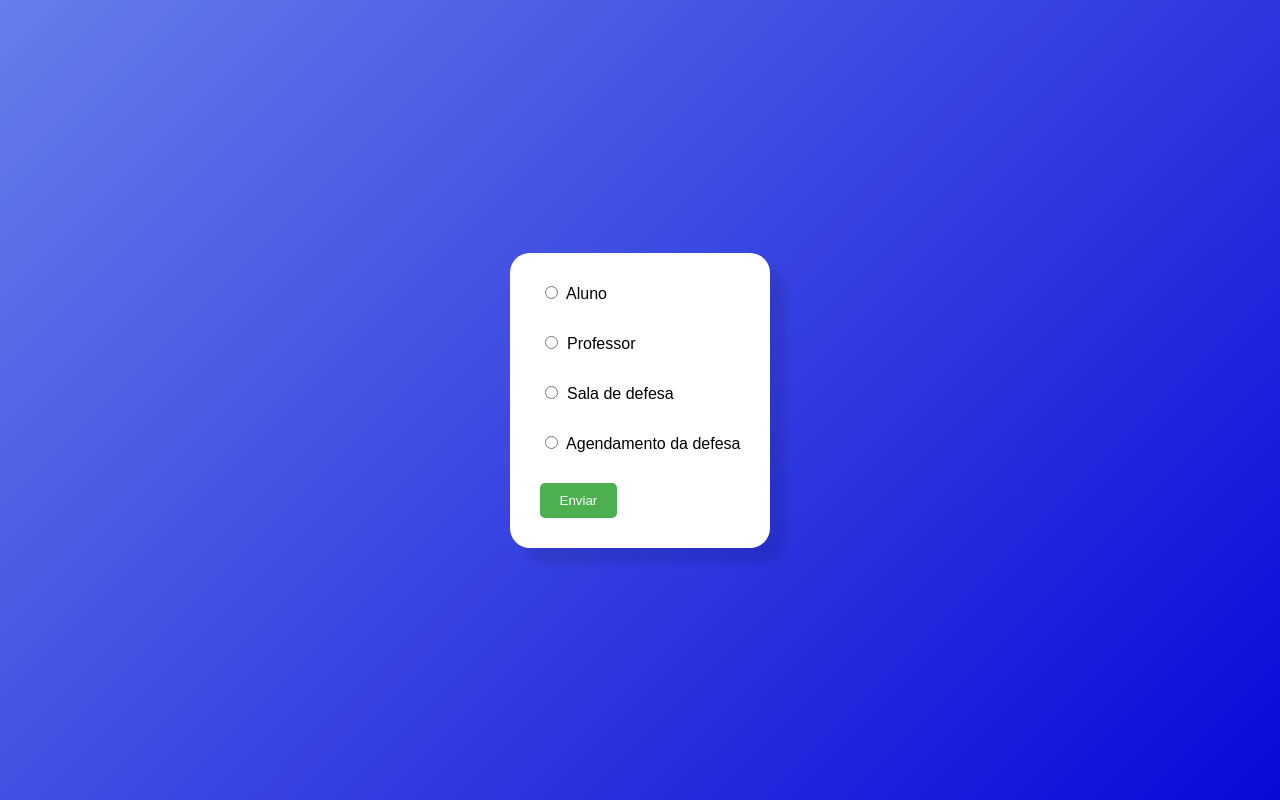
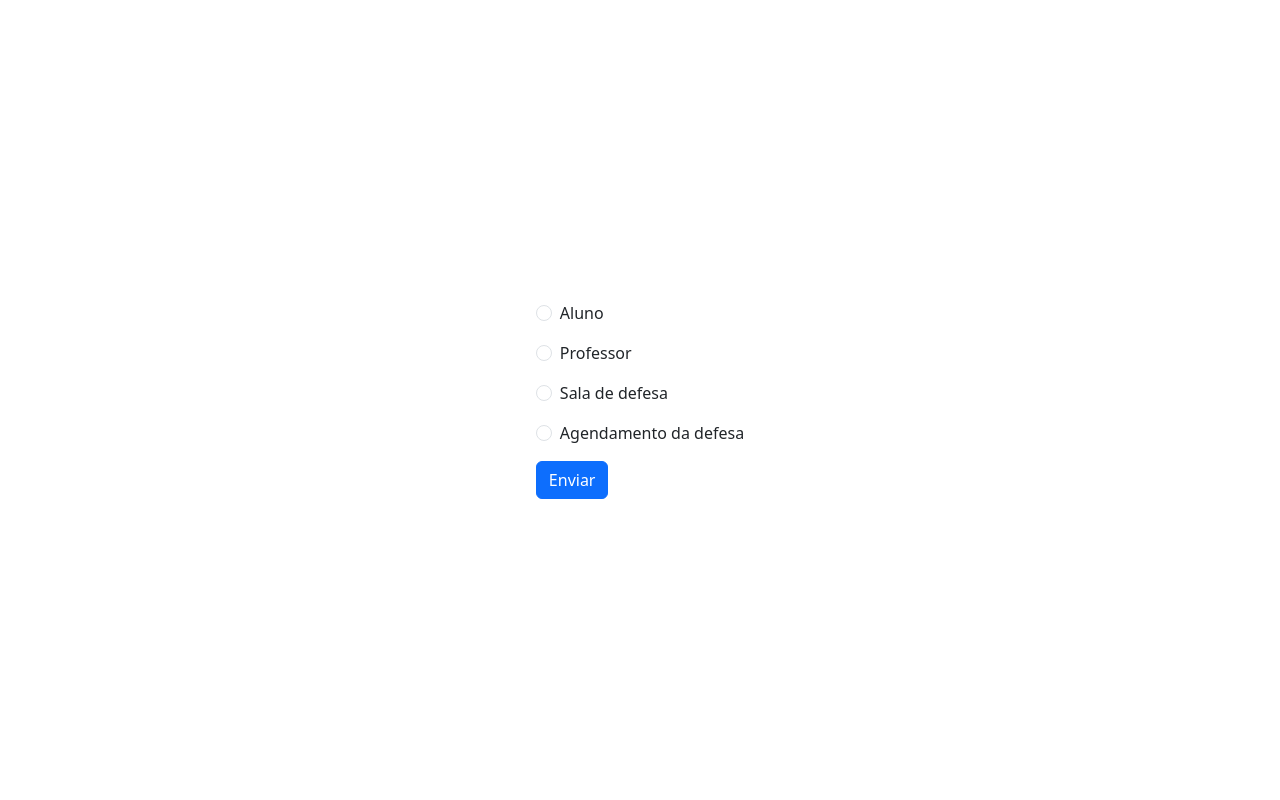
Before and after one commit to MatheusBoscatti/FLASK-CRUD, a Flask app: page / in a window 1280 px wide. Run offline with Flask 3, Linux system fonts and the light colour scheme; some libraries are stand-ins or nearby versions.

Commit message:
first commit

```diff
--- a/static/css/style.css
+++ /dev/null
@@ -1,43 +0,0 @@
-/* CSS DA PAGINA PRINCIPAL FORMULARIO.HTML */
-.body_formulario {
-    font-family: 'Arial', sans-serif;
-    background: linear-gradient(135deg, #667eea 0%, #0909d8 100%);
-    margin: 0;
-    padding: 0;
-    display: flex;
-    align-items: center;
-    justify-content: center;
-    height: 100vh;
-}
-
-.container {
-    background-color: #fff;
-    padding: 30px;
-    border-radius: 20px;
-    box-shadow: 15px 15px 10px rgba(0, 0, 0, 0.1);
-}
-
-.form-group {
-    margin-bottom: 30px;
-}
-
-.label {
-    margin-bottom: 5px;
-}
-
-.radio-input {
-    margin-right: 5px;
-}
-
-.botao {
-    background-color: #4caf50;
-    color: #fff;
-    padding: 10px 20px;
-    border: none;
-    border-radius: 5px;
-    cursor: pointer;
-}
-
-.botao:hover {
-    background-color: #45a049;
-}
--- a/templates/formulario.html
+++ b/templates/formulario.html
@@ -5,34 +5,39 @@
     <meta charset="UTF-8">
     <meta name="viewport" content="width=device-width, initial-scale=1.0">
     <title>Formulario</title>
-    <link rel="stylesheet" href="{{ url_for('static', filename='css/style.css') }}">
+    <link rel="stylesheet" href="https://cdn.jsdelivr.net/npm/bootstrap@5.3.2/dist/css/bootstrap.min.css"
+        integrity="sha384-T3c6CoIi6uLrA9TneNEoa7RxnatzjcDSCmG1MXxSR1GAsXEV/Dwwykc2MPK8M2HN" crossorigin="anonymous">
+
+    <style>
+
+    </style>
 
 </head>
 
-<body class="body_formulario">
-    <div class="container">
+<body class="vh-100 d-flex align-items-center justify-content-center">
+    <div>
         <form method="post" action="/cadastro">
-            <div class="form-group">
-                <input class="radio-input" type="radio" name="tipo" value="aluno" required>
-                <label class="label">Aluno</label>
+            <div class="form-check mb-3">
+                <input class="form-check-input" type="radio" name="tipo" value="aluno" id="aluno" required>
+                <label class="form-check-label" for="aluno">Aluno</label>
             </div>
 
-            <div class="form-group">
-                <input class="radio-input" type="radio" name="tipo" value="prof" required>
-                <label class="label">Professor</label>
+            <div class="form-check mb-3">
+                <input class="form-check-input" type="radio" name="tipo" value="prof" id="prof" required>
+                <label class="form-check-label" for="prof">Professor</label>
             </div>
 
-            <div class="form-group">
-                <input class="radio-input" type="radio" name="tipo" value="sala" required>
-                <label class="label">Sala de defesa</label>
+            <div class="form-check mb-3">
+                <input class="form-check-input" type="radio" name="tipo" value="sala" id="sala" required>
+                <label class="form-check-label" for="sala">Sala de defesa</label>
             </div>
 
-            <div class="form-group">
-                <input class="radio-input" type="radio" name="tipo" value="agendamento" required>
-                <label class="label">Agendamento da defesa</label>
+            <div class="form-check mb-3">
+                <input class="form-check-input" type="radio" name="tipo" value="agendamento" id="agendamento" required>
+                <label class="form-check-label" for="agendamento">Agendamento da defesa</label>
             </div>
 
-            <button class="botao" type="submit">Enviar</button>
+            <button class="btn btn-primary" type="submit">Enviar</button>
         </form>
     </div>
 </body>
```
Also changed, not shown: templates/atualizar_agendamento.html (+18 -2 lines), templates/atualizar_aluno.html (+18 -2 lines), templates/atualizar_prof.html (+20 -3 lines), templates/atualizar_sala.html (+17 -1 lines), templates/cadastro_agendamento.html (+17 -1 lines), templates/cadastro_aluno.html (+17 -1 lines), templates/cadastro_prof.html (+17 -1 lines), templates/cadastro_sala.html (+17 -1 lines), templates/listar_agendamento.html (+15 -2 lines), templates/listar_aluno.html (+13 -1 lines), templates/listar_prof.html (+15 -1 lines), templates/listar_sala.html (+13 -1 lines), templates/resultado_agendamento.html (+11 -1 lines), templates/resultado_aluno.html (+11 -1 lines), 2 more files.
